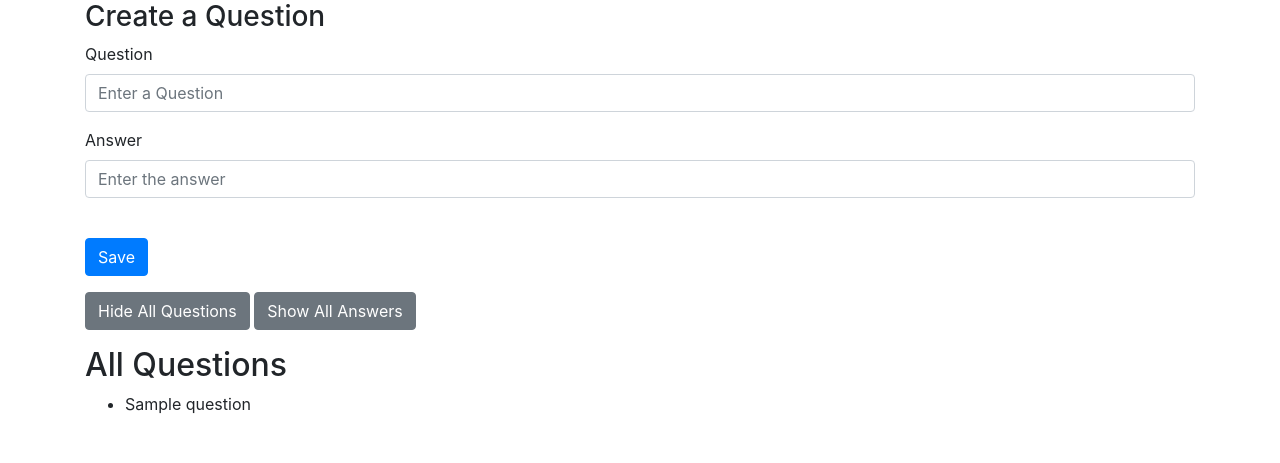
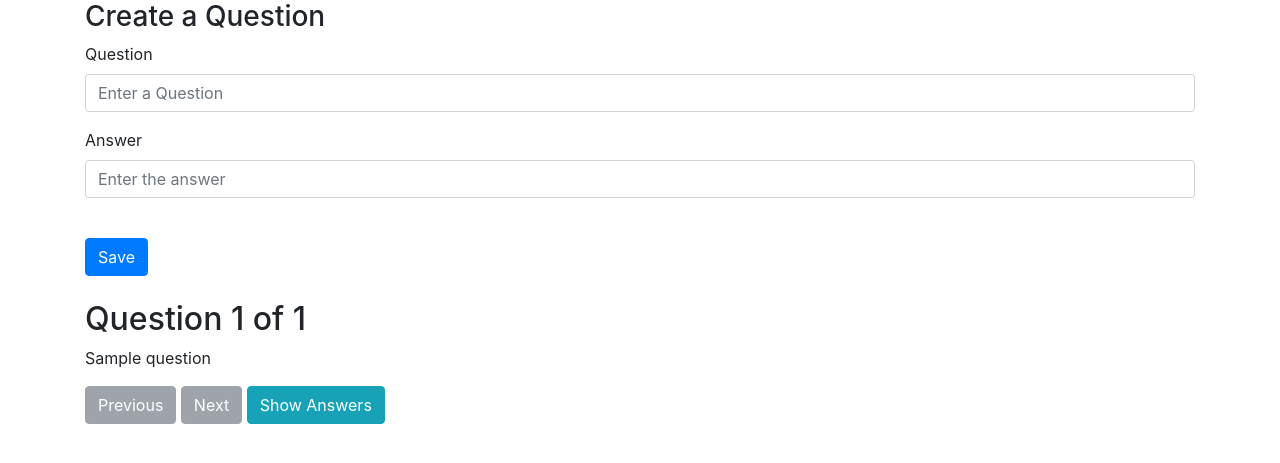
Before and after one commit to OvalHoneyBee11/nea_real, a Flask app: page /tests/questions in a window 1280 px wide. Shown: the part 152-615 px from the top of the page. Run offline with Flask 3, Linux system fonts and the light colour scheme; a user stored in the database is signed in; tables that the repository leaves empty hold one stand-in row (values such as "Sample post"); some libraries are stand-ins or nearby versions.

Commit message:
News Page and more Questions

```diff
--- a/pyproject.toml
+++ b/pyproject.toml
@@ -11,4 +11,5 @@ dependencies = [
     "flask-sqlalchemy>=3.1.1",
     "matplotlib>=3.10.5",
     "numpy>=2.3.2",
+    "requests>=2.32.5",
 ]
--- a/website/auth.py
+++ b/website/auth.py
@@ -54,8 +54,7 @@ def sign_up():
             )
             db.session.add(new_user)
             db.session.commit()
-            login_user(user, remember=True)
             flash("Account created successfully!", category="success")
-            return redirect(url_for("views.home"))
+            return redirect(url_for("auth.login"))
 
     return render_template("sign_up.html", user=current_user)
--- a/website/templates/questions.html
+++ b/website/templates/questions.html
@@ -1,4 +1,5 @@
-{%extends "base.html" %} {% block title %}Questions{% endblock %}
+{% extends "base.html" %}
+{% block title %}Questions{% endblock %}
 
 {% block content %}
 <h1>Questions</h1>
@@ -17,34 +18,36 @@
     <button type="submit" class="btn btn-primary">Save </button>
 </form>
 
-<form method="get">
-    <button type="submit" name="show" value="{{ '0' if show_questions else '1' }}" class="btn btn-secondary my-3">
-        {{ 'Hide All Questions' if show_questions else 'Show All Questions' }}
-    </button>
-    <button type="submit" name="answers" value="{{ '0' if show_answers else '1' }}" class="btn btn-secondary my-3">
-        {{ 'Hide All Answers' if show_answers else 'Show All Answers' }}
-    </button>
-</form>
-
-{% if show_questions %}
-{% if questions %}
-<h2>All Questions</h2>
-<ul>
-    {% for q in questions %}
-    <li>
-        <p>{{ q.question }}</p>
-        {% if show_answers and q.answer %}
-        <ul>
-            {% for a in q.answer %}
-            <li>Answer: {{ a.answer }}</li>
-            {% endfor %}
-        </ul>
-        {% endif %}
-    </li>
-    {% endfor %}
-</ul>
+{% if total > 0 %}
+<div class="my-4">
+    <h2>Question {{ index + 1 }} of {{ total }}</h2>
+    <p>{{ current_question.question }}</p>
+    {% if show_answers and current_question.answer %}
+    <ul>
+        {% for a in current_question.answer %}
+        <li>Answer: {{ a.answer }}</li>
+        {% endfor %}
+    </ul>
+    {% endif %}
+    <form method="get" style="display:inline;">
+        <input type="hidden" name="index" value="{{ index - 1 }}">
+        <input type="hidden" name="answers" value="{{ '1' if show_answers else '0' }}">
+        <button type="submit" class="btn btn-secondary" {% if index==0 %}disabled{% endif %}>Previous</button>
+    </form>
+    <form method="get" style="display:inline;">
+        <input type="hidden" name="index" value="{{ index + 1 }}">
+        <input type="hidden" name="answers" value="{{ '1' if show_answers else '0' }}">
+        <button type="submit" class="btn btn-secondary" {% if index==total - 1 %}disabled{% endif %}>Next</button>
+    </form>
+    <form method="get" style="display:inline;">
+        <input type="hidden" name="index" value="{{ index }}">
+        <input type="hidden" name="answers" value="{{ '0' if show_answers else '1' }}">
+        <button type="submit" class="btn btn-info">
+            {{ 'Hide Answers' if show_answers else 'Show Answers' }}
+        </button>
+    </form>
+</div>
 {% else %}
 <p>No questions yet.</p>
 {% endif %}
-{% endif %}
-{%endblock %}
+{% endblock %}
--- a/website/tests.py
+++ b/website/tests.py
@@ -45,13 +45,21 @@ def questions():
             flash("Question added!", category="success")
             return redirect(url_for("tests.questions"))
 
-    show_questions = request.args.get("show", "1") == "1"
+    # Only get questions for the current user
+    questions = Question.query.filter_by(user_id=current_user.id).all()
+    total = len(questions)
+    index = int(request.args.get("index", 0))
+    if total > 0:
+        index = max(0, min(index, total - 1))
+        current_question = questions[index]
+    else:
+        current_question = None
     show_answers = request.args.get("answers", "0") == "1"
-    questions = Question.query.all() if show_questions else []
     return render_template(
         "questions.html",
         user=current_user,
-        questions=questions,
-        show_questions=show_questions,
+        current_question=current_question,
+        index=index,
+        total=total,
         show_answers=show_answers,
     )
```
Also changed, not shown: website/sn.py (+16 -1 lines), website/templates/news.html (+17 -5 lines), 1 other file.
